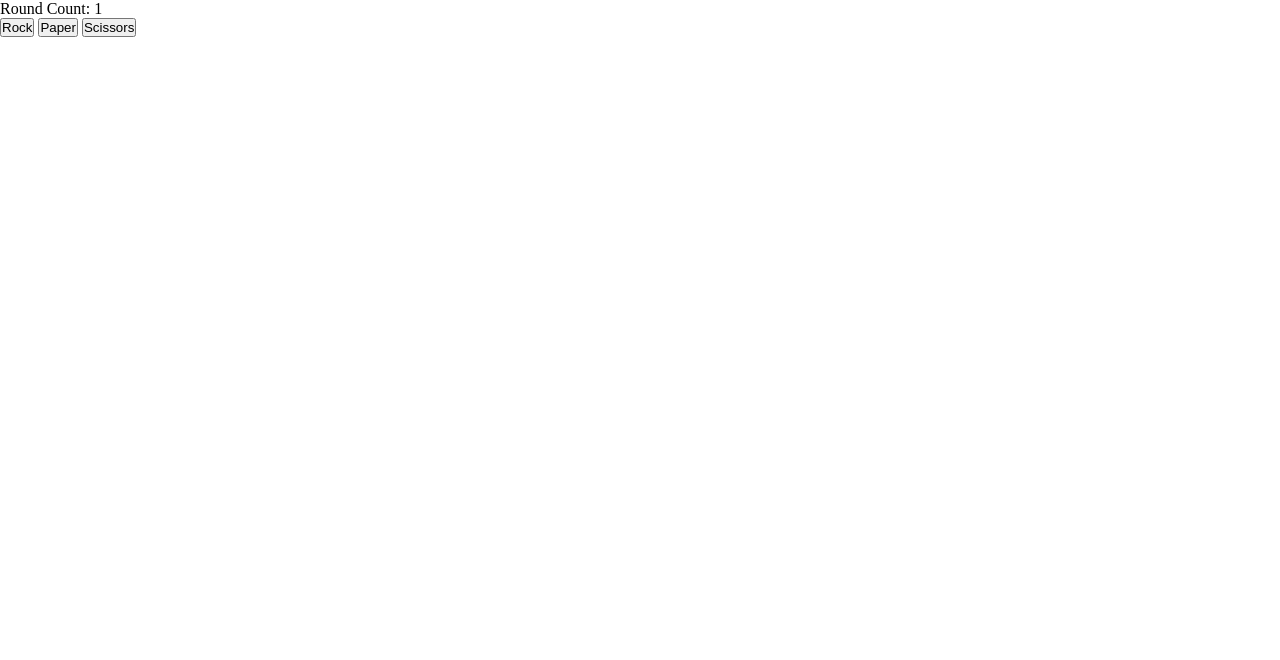
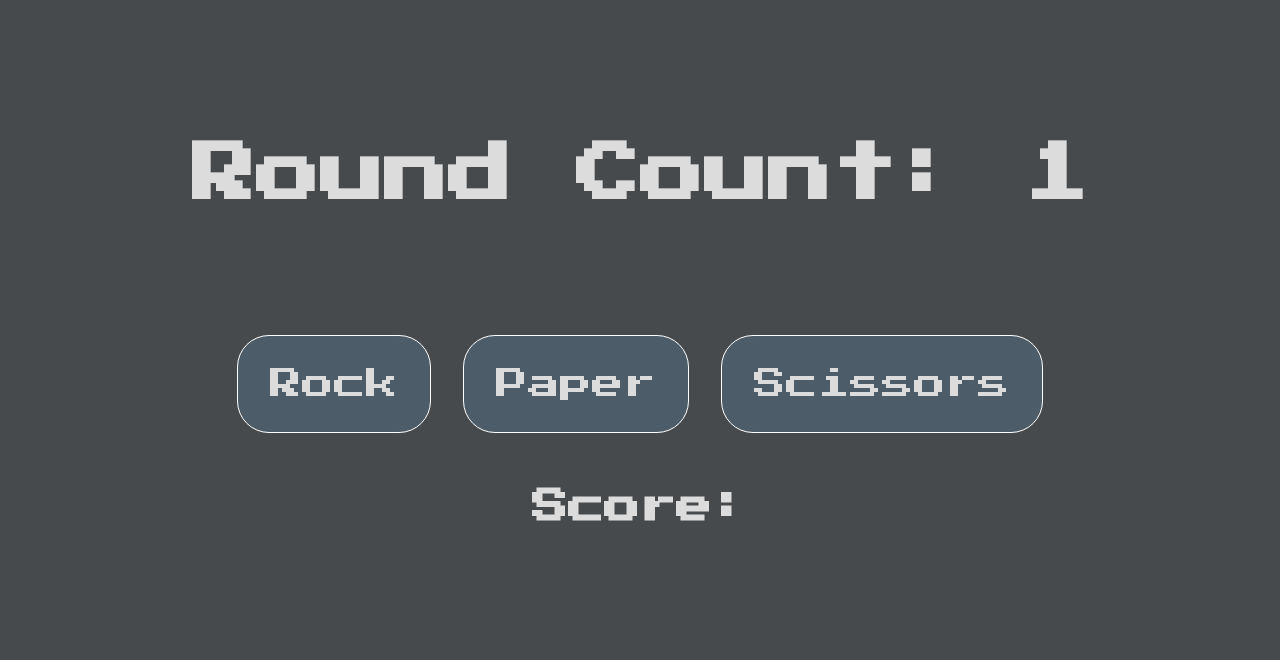
Before and after one commit to BrentBenito-Dev/rock-paper-scissors, a plain HTML site: page Project: Rock Paper Scissors/index.html in a window 1280 px wide. Drawn offline with Linux system fonts and the light colour scheme.

Commit message:
feat:user interface

```diff
--- a/Project: Rock Paper Scissors/index.html
+++ b/Project: Rock Paper Scissors/index.html
@@ -5,24 +5,31 @@
     <meta name="viewport" content="width=device-width, initial-scale=1.0">
     <title>Document</title>
     <link rel="stylesheet" href="style.css">
+
+    <link rel="preconnect" href="https://fonts.googleapis.com">
+    <link rel="preconnect" href="https://fonts.gstatic.com" crossorigin>
+    <link href="https://fonts.googleapis.com/css2?family=Press+Start+2P&display=swap" rel="stylesheet">
 </head>
 <body>
     <div class="game-header">
-        <p id = "round-counter">
+        <h1 id = "round-counter" class="round-count">
             Round Count: 1
-        </p>
-        <p id = "announcement-bar">
+        </h1>
+        <h2 id = "announcement-bar" class="announcement">
 
-        </p>
+        </h2>
     </div>
 
     <div class = "player-selections" id="player-selections">
-        <button id = "btnRock">Rock</button>
-        <button id = "btnPaper">Paper</button>
-        <button id = "btnScissors">Scissors</button>
+        <button id = "btnRock" class="button">Rock</button>
+        <button id = "btnPaper" class="button">Paper</button>
+        <button id = "btnScissors" class="button">Scissors</button>
     </div>
 
-    <div class>
+    <div class="score-header">
+        <h2>Score:</h2>
+    </div>
+    <div class="scores">
         <p id = "human-score"></p>
         <p id = "computer-score"></p>
         <p id = "draw-score"></p>
--- a/Project: Rock Paper Scissors/style.css
+++ b/Project: Rock Paper Scissors/style.css
@@ -4,6 +4,68 @@
     box-sizing: border-box;
 }
 
+body{
+    background-color: hsl(210, 4%, 29%);
+    color:#DCDCDD;
+    display: flex;
+    flex-direction: column;
+    justify-content: center;
+    align-items: center;
+    height: 100vh;
+    text-align: center;
+    font-family: "Press Start 2P", serif;
+    font-weight: 400;
+    font-style: normal;
+}
+
+.round-count{
+    font-size: 4em;
+}
+
+.announcement{
+    color:#1985A1;
+    font-weight: bold;
+    font-size: 2em;
+    padding: 1.5em;
+}
+
 .play-again-button{
     visibility: hidden;
+    color:#DCDCDD;
+    padding: 1em;
+    background-color: #1985A1;
+    font-size: 1.2em;
+    border-radius: 1em;
+    border: 0.1rem solid #ffffff;
+    font-family: "Press Start 2P", serif;
 }
+
+.button{
+    background-color: #4C5C68;
+    color:#DCDCDD;
+    padding: 1em;
+    font-size: 2em;
+    border-radius: 1em;
+    border: 0.1rem solid #ffffff;
+    font-family: "Press Start 2P", serif;
+}
+
+.player-selections{
+    display: flex;
+    gap: 2em;
+    padding: 2em;
+}
+
+.score-header{
+    font-size: 1.5em;
+    padding: 1em;
+}
+
+.scores{
+    display: flex;
+    gap: 2em;
+    font-size: 1.5em;
+    padding: 1em;
+}
+
+/* coolors code: https://coolors.co/dcdcdd-c5c3c6-46494c-4c5c68-1985a1*/
```
